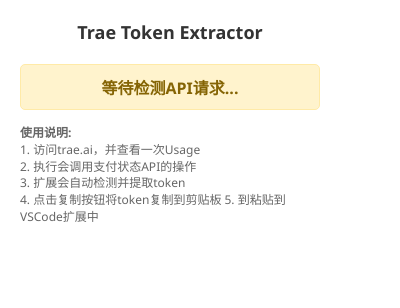
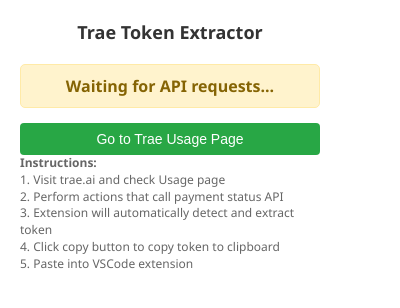
Before and after one commit to whyuds/TraeUsageWebExtentsion, a browser extension: page popup.html in a window 400 px wide. Drawn offline with Linux system fonts and the light colour scheme.

Commit message:
feat: 更新图标增加跳转按钮

```diff
--- a/background.js
+++ b/background.js
@@ -39,8 +39,7 @@
 
 // Handle extension installation
 chrome.runtime.onInstalled.addListener(() => {
-  chrome.action.setBadgeText({ text: '?' });
-  chrome.action.setBadgeBackgroundColor({ color: '#FF9800' });
+  // No default badge - only show when token is found
 });
 
 // Reset token status when navigating away from trae.ai
@@ -49,7 +48,6 @@
     chrome.storage.local.set({
       'tokenFound': false
     });
-    chrome.action.setBadgeText({ text: '?' });
-    chrome.action.setBadgeBackgroundColor({ color: '#FF9800' });
+    chrome.action.setBadgeText({ text: '' });
   }
 });
--- a/popup.html
+++ b/popup.html
@@ -60,6 +60,7 @@
       cursor: pointer;
       width: 100%;
       font-size: 14px;
+      margin-bottom: 10px;
     }
     .copy-btn:hover {
       background-color: #0056b3;
@@ -67,6 +68,19 @@
     .copy-btn:disabled {
       background-color: #6c757d;
       cursor: not-allowed;
+    }
+    .goto-btn {
+      background-color: #28a745;
+      color: white;
+      border: none;
+      padding: 8px 16px;
+      border-radius: 4px;
+      cursor: pointer;
+      width: 100%;
+      font-size: 14px;
+    }
+    .goto-btn:hover {
+      background-color: #218838;
     }
     .instructions {
       font-size: 12px;
@@ -87,22 +101,24 @@
   </div>
 
   <div id="status" class="status waiting">
-    等待检测API请求...
+    Waiting for API requests...
   </div>
 
   <div id="tokenSection" class="token-section" style="display: none;">
     <div id="tokenDisplay" class="token-display"></div>
-    <button id="copyBtn" class="copy-btn">复制Token到剪贴板</button>
-    <div id="successMessage" class="success-message" style="display: none;">已复制到剪贴板!</div>
+    <button id="copyBtn" class="copy-btn">Copy Token to Clipboard</button>
+    <div id="successMessage" class="success-message" style="display: none;">Copied to clipboard!</div>
   </div>
 
+  <button id="gotoBtn" class="goto-btn">Go to Trae Usage Page</button>
+
   <div class="instructions">
-    <strong>使用说明:</strong><br>
-    1. 访问trae.ai，并查看一次Usage<br>
-    2. 执行会调用支付状态API的操作<br>
-    3. 扩展会自动检测并提取token<br>
-    4. 点击复制按钮将token复制到剪贴板
-    5. 到粘贴到VSCode扩展中
+    <strong>Instructions:</strong><br>
+    1. Visit trae.ai and check Usage page<br>
+    2. Perform actions that call payment status API<br>
+    3. Extension will automatically detect and extract token<br>
+    4. Click copy button to copy token to clipboard<br>
+    5. Paste into VSCode extension
   </div>
 
   <script src="popup.js"></script>
--- a/popup.js
+++ b/popup.js
@@ -5,6 +5,7 @@
   const tokenDisplay = document.getElementById('tokenDisplay');
   const copyBtn = document.getElementById('copyBtn');
   const successMessage = document.getElementById('successMessage');
+  const gotoBtn = document.getElementById('gotoBtn');
 
   // Load stored token data
   chrome.storage.local.get(['traeToken', 'tokenFound'], function(result) {
@@ -30,6 +31,11 @@
     }
   });
 
+  // Go to Trae usage page button click handler
+  gotoBtn.addEventListener('click', function() {
+    chrome.tabs.create({ url: 'https://www.trae.ai/account-setting#usage' });
+  });
+
   // Copy button click handler
   copyBtn.addEventListener('click', function() {
     chrome.storage.local.get(['traeToken'], function(result) {
@@ -53,7 +59,7 @@
 
   function showTokenFound(token) {
     statusDiv.className = 'status success';
-    statusDiv.textContent = 'JWT Token 已找到!';
+    statusDiv.textContent = 'JWT Token Found!';
 
     tokenDisplay.textContent = token;
     tokenSection.style.display = 'block';
@@ -61,7 +67,7 @@
 
   function showWaitingStatus() {
     statusDiv.className = 'status waiting';
-    statusDiv.textContent = '等待检测API请求...';
+    statusDiv.textContent = 'Waiting for API requests...';
 
     tokenSection.style.display = 'none';
     successMessage.style.display = 'none';
```
Also changed, not shown: icon128.png (added), icon128.svg (deleted), icon16.png (added), icon16.svg (deleted), icon48.png (added), icon48.svg (deleted), manifest.json, 1 other file.
